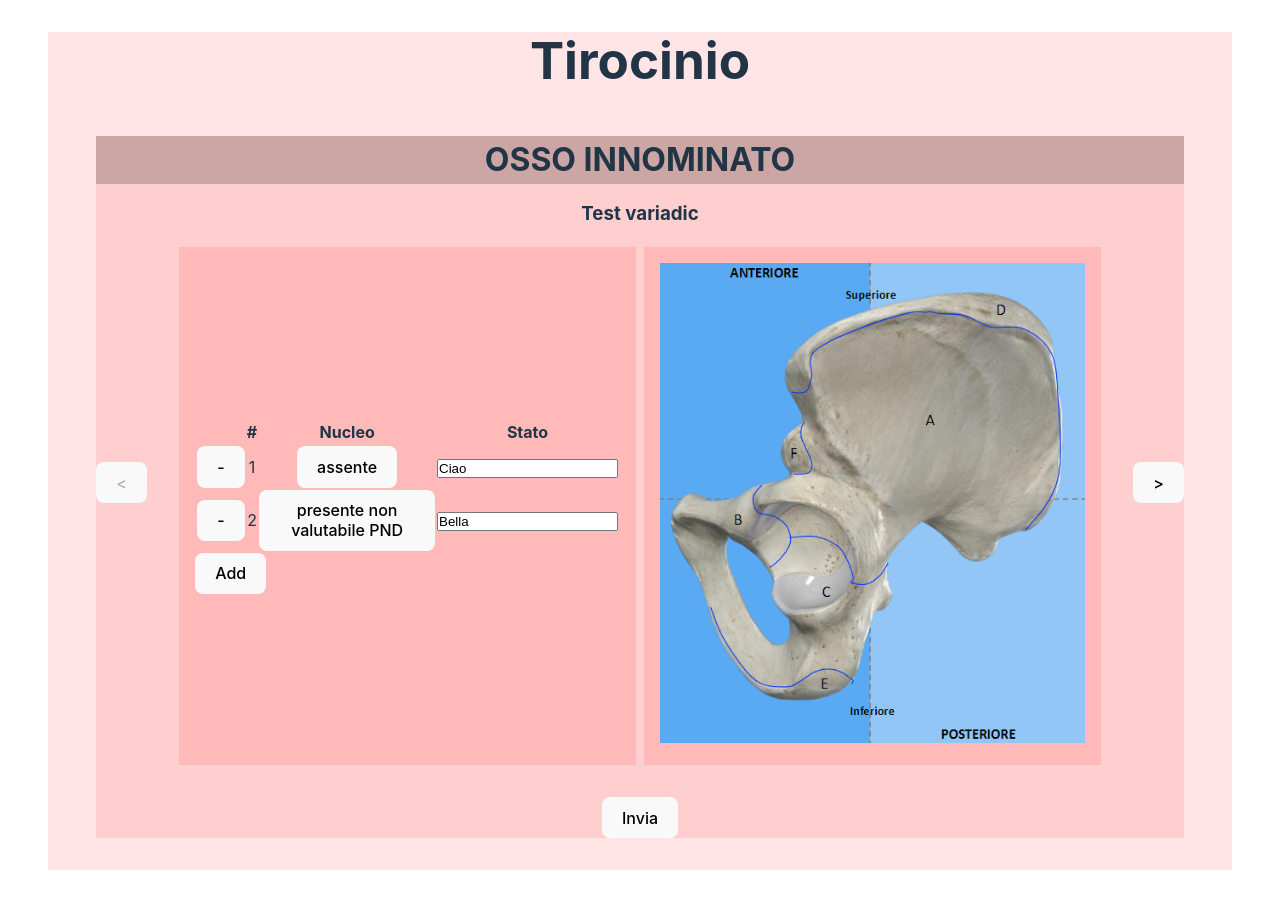
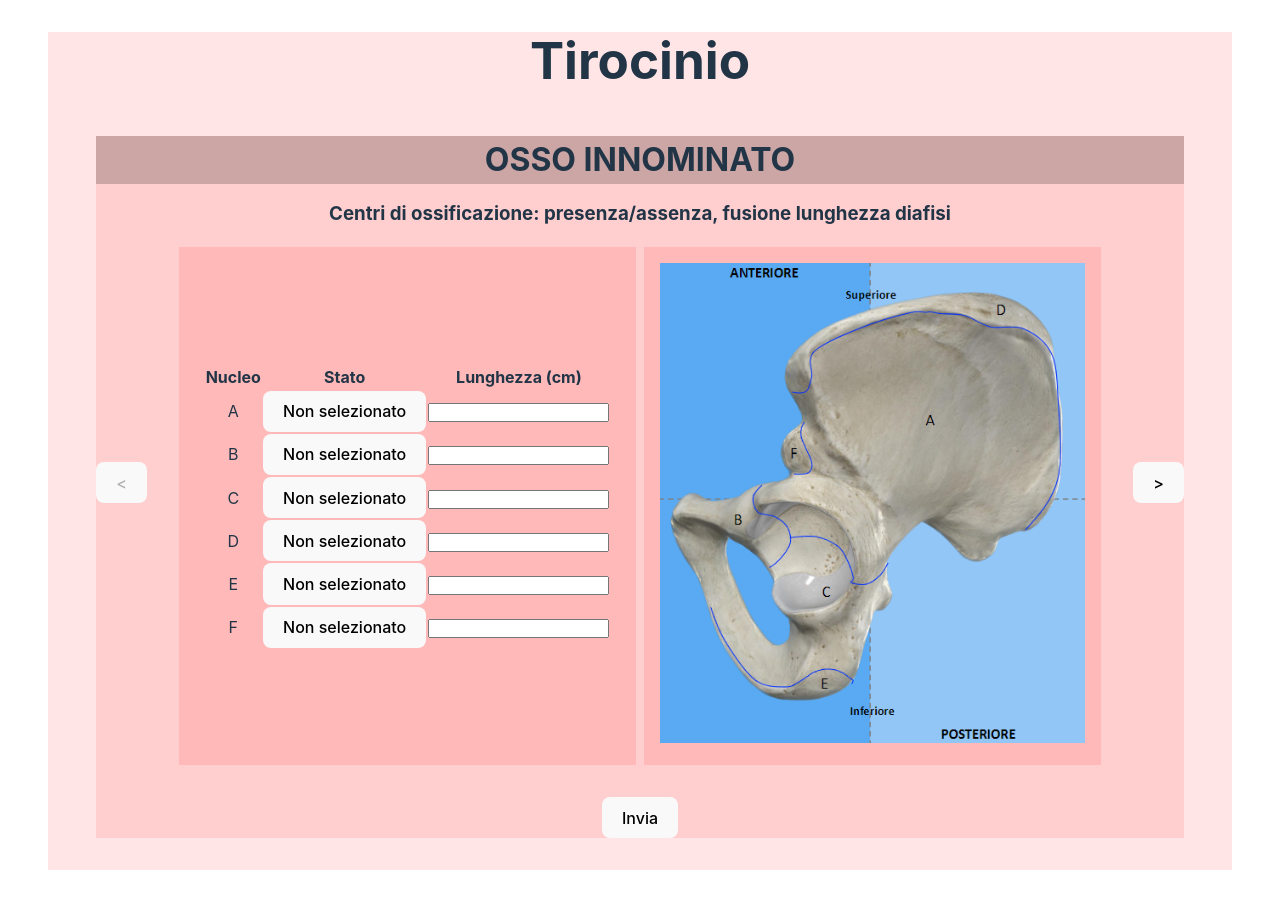
Before and after one commit to nixpare/tirocinio, a React (Vite) app: page / in a window 1280 px wide. Built offline with nearby package versions, Linux system fonts and the light colour scheme.

Commit message:
Completata implementazione slide 6 del prototipo

```diff
--- a/src/js/App.tsx
+++ b/src/js/App.tsx
@@ -8,7 +8,7 @@ const boneTemplate: BoneTemplate = {
   name: "OSSO INNOMINATO",
   pages: [
     // Page Test
-    {
+    /* {
       title: "Test variadic",
       image: ['/images/slide-image-1.png'],
       tables: [
@@ -26,7 +26,7 @@ const boneTemplate: BoneTemplate = {
           ]
         }
       ]
-    },
+    }, */
     // Page 1
     {
       title: "Centri di ossificazione: presenza/assenza, fusione lunghezza diafisi",
@@ -126,6 +126,20 @@ const boneTemplate: BoneTemplate = {
             }
           ],
           indexes: [["Accessory Sacroiliac Facet"], ["Pubic Spine"], ["Acetabular Crease"], ["Cotyloid bone"]]
+        },
+        {
+          type: PropertyTableType.VariadicButton,
+          headers: ["Caratteri non metrici", "Stato"],
+          variadicPlaceholder: 'Aggiungi Carattere non Metrico',
+          inputs: [
+            {
+              mode: InputMode.Text
+            },
+            {
+              mode: InputMode.Dropdown,
+              dropdownArgs: ["Assente", "Non valutabile", "Presente"]
+            }
+          ]
         }
       ]
     },
@@ -189,7 +203,7 @@ const boneTemplate: BoneTemplate = {
 
 const boneState: BoneState = {
   name: "OSSO INNOMINATO",
-  props: [
+  /* props: [
     // Page Test
     [
       // Table 0
@@ -206,7 +220,7 @@ const boneState: BoneState = {
         ]
       ]
     ]
-  ]
+  ] */
 }
 
 function App() {
--- a/src/js/Bone.tsx
+++ b/src/js/Bone.tsx
@@ -306,7 +306,7 @@ function PropertyPageTableVariadicButton({ table, state, update }: { table: Bone
 					})}
 				</tbody>
 			</table>
-			<button onClick={addRow}>Add</button>
+			<button onClick={addRow}>{table.variadicPlaceholder || '+'}</button>
 		</div>
 	)
 }
--- a/src/js/models/Bone.tsx
+++ b/src/js/models/Bone.tsx
@@ -41,8 +41,10 @@ export type BonePropertyPageTable = {
 	headers: string[]
 	/** elenco dei vari input presenti per ogni riga della tabella */
 	inputs: BonePropertyInput[]
-	/**  elenco dei campi fissi per ogni riga, presente se la tabella è di tipo Default */
+	/** elenco dei campi fissi per ogni riga, presente se la tabella è di tipo Default */
 	indexes?: string[][]
+	/** valore da dare al bottone per aggiungere elementi alla tabella */
+	variadicPlaceholder?: string
 }
 
 export enum PropertyTableType {
```
Also changed, not shown: 1 other file (tests, documents, lock files or other folders).
